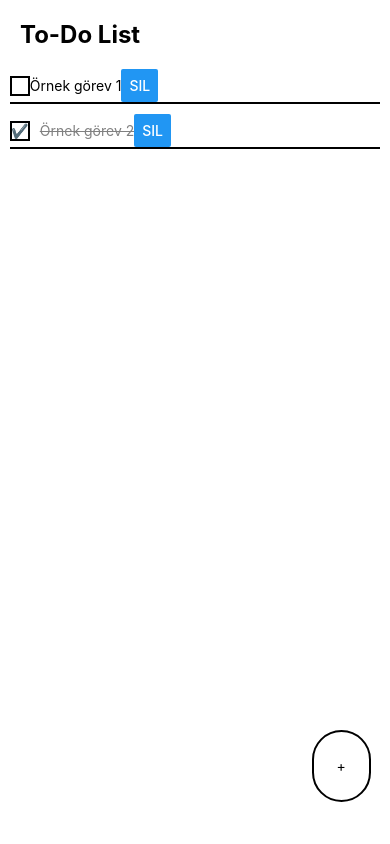
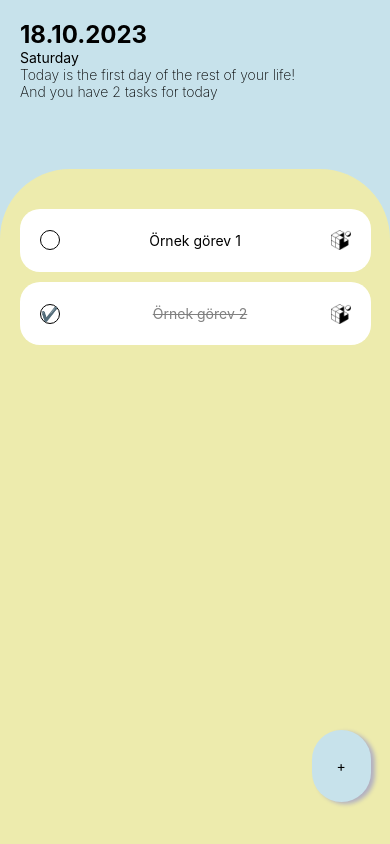
Before and after one commit to umutlaguler/toDoTs, a React Native app: screen / in a window 390 px wide. Built offline with nearby package versions, Linux system fonts and the light colour scheme.

Commit message:
mainPage designed

```diff
--- a/App.tsx
+++ b/App.tsx
@@ -1,11 +1,14 @@
 // App.tsx
 
 import React, { useState, useEffect } from 'react';
-import { StyleSheet, Text, View, TextInput, Button, FlatList, SafeAreaView, Modal, Alert, TouchableOpacity} from 'react-native';
+import { StyleSheet, Text, View, TextInput, Button, FlatList, SafeAreaView, Modal, Alert, TouchableOpacity, Image} from 'react-native';
 import { getAllTasks, addTask, deleteTask, toggleTaskCompletion, Task } from './src/database';
 import { PhoneHeight, PhoneWidth } from './src/constants/config';
 
 const TaskItem = ({ task, onDelete, onToggleCompletion }: { task: Task, onDelete: (taskId: number) => void, onToggleCompletion: (taskId: number) => void }) => {
+  const checkTaskLength = (text: string, maxLength: number) => {
+    return text.length > maxLength ? text.slice(0, maxLength) + '...' : text;
+  };
   return (
     <View style={styles.taskItem}>
       {/* <CheckBox value={task.completed} onValueChange={() => onToggleCompletion(task.id)} /> */}
@@ -14,10 +17,15 @@ const TaskItem = ({ task, onDelete, onToggleCompletion }: { task: Task, onDelete
         <Text>✔️</Text>:null
       }
       </TouchableOpacity>
-      <Text style={task.completed ? styles.completedText : null}>{task.content}</Text>
-      <Button
+      <Text style={task.completed ? styles.completedText : null}>{checkTaskLength(task.content, 18)}</Text>
+      <TouchableOpacity
           testID={`deleteButton-${task.id}`}
-      title="Sil" onPress={() => onDelete(task.id)} />
+          onPress={() => onDelete(task.id)}>
+          <Image
+            style={styles.dustLogo}
+            source={require('./assets/favicon.png')}
+          />
+      </TouchableOpacity>
     </View>
   );
 };
@@ -27,9 +35,16 @@ const App = () => {
   const [tasks, setTasks] = useState<Task[]>([]);
   const [newTask, setNewTask] = useState('');
   const [control, setControl] = useState(false)
+  const [day, setDay] = useState('');
+  const [month, setMonth] = useState('');
+  const [year, setYear] = useState('');
+  const [dayName, setDayName] = useState('')
+
+
   useEffect(() => {
     refreshTasks();
     setControl(!control)
+    formatDate();
   }, []);
 
   useEffect(() => {
@@ -71,10 +86,24 @@ const App = () => {
       <TaskItem task={item} onDelete={async () => await handleDeleteTask(item.id)} onToggleCompletion={ async () => await handleToggleCompletion(item.id)} />
     )
   }
-
+  const formatDate = () => {
+    const date = new Date();
+    setDay(date.getUTCDate().toString())
+    setMonth(date.getMonth().toString())
+    setYear(date.getFullYear().toString())
+    //to print days as a word
+    const days = ['Sunday', 'Monday', 'Tuesday', 'Wednesday', 'Thursday', 'Friday', 'Saturday'];
+    setDayName(days[date.getDay()])
+  }
   return (
     <SafeAreaView style={styles.container}>
-      <Text style={styles.header}>To-Do List</Text>
+      <View style = {styles.topContainer}>
+        <Text style={styles.header}>{day}.{month}.{year}</Text>
+        <Text style = {styles.dayName}>{dayName}</Text>
+        <Text style = {styles.motivationTxt}>Today is the first day of the rest of your life!</Text>
+        <Text style = {styles.motivationTxt}>And you have {tasks.length} tasks for today</Text>
+
+      </View>
       <Modal
         animationType="slide"
         visible={modalVisible}
@@ -92,6 +121,7 @@ const App = () => {
             <TouchableOpacity  style = {styles.addBtn} onPress={() => handleAddTask()}><Text style = {styles.addTxt}>Ekle</Text></TouchableOpacity>
           </View>
       </Modal>
+      <View style = {styles.renderMainContainer}>
         <FlatList
           data={tasks}
           keyExtractor={(item) => item?.id?.toString()}
@@ -105,6 +135,9 @@ const App = () => {
           style = {styles.plusBtn}>
             <Text>+</Text>
         </TouchableOpacity>
+      </View>
+
+
     </SafeAreaView>
   );
 };
@@ -112,21 +145,35 @@ const App = () => {
 const styles = StyleSheet.create({
   container: {
     flex: 1,
-    padding: 20,
-    backgroundColor: '#fff',
+    backgroundColor: '#c7e2eb',
+  },
+  topContainer: {
+    height: PhoneHeight * 0.2,
+    backgroundColor:'#c7e2eb'
   },
   header: {
     fontSize: 24,
     fontWeight: 'bold',
-    margin: 20,
+    marginTop: 20,
+    marginLeft: 20
   },
-
+  dayName:{
+    marginLeft: 20,
+  },
+  motivationTxt: {
+    fontWeight:'200',
+    marginLeft: 20,
+  },
   taskItem: {
+    paddingHorizontal: 20,
     flexDirection: 'row',
     alignItems: 'center',
+    justifyContent:'space-between',
     marginBottom: 10,
-    borderBottomWidth: 2,
-    width: PhoneWidth * 0.95,
+    width: '90%',
+    height: PhoneHeight * 0.075,
+    backgroundColor: 'white',
+    borderRadius: 20,
     alignSelf:'center'
   },
   completedText: {
@@ -134,8 +181,16 @@ const styles = StyleSheet.create({
     color: 'gray',
     marginLeft: 10,
   },
+  renderMainContainer: {
+    height: PhoneHeight * 0.8,
+    backgroundColor: '#edebad',
+    borderTopLeftRadius: 70,
+    borderTopRightRadius: 70,
+    paddingTop: 40,
+
+  },
   plusBtn: {
-    borderWidth:2,
+    borderWidth:0,
     width: PhoneWidth * 0.15,
     height: PhoneHeight * 0.085,
     borderRadius: PhoneWidth * 0.15,
@@ -143,7 +198,15 @@ const styles = StyleSheet.create({
     marginRight: PhoneWidth * 0.05,
     marginBottom: PhoneHeight * 0.05,
     alignItems: 'center',
-    justifyContent: 'center'
+    justifyContent: 'center',
+    backgroundColor:'#c7e2eb',
+    shadowColor: 'blue',
+    shadowOffset: {
+      width: 4,
+      height: 2,
+    },
+    shadowOpacity: 0.25,
+    shadowRadius: 4,
   },
   modalView: {
     justifyContent:'center',
@@ -188,9 +251,14 @@ const styles = StyleSheet.create({
   checkboxBtn: {
     width: 20,
     height: 20,
-    borderWidth:2,
+    borderWidth: 1,
+    borderRadius: 100,
     alignItems:'center',
     justifyContent:'center',
+  },
+  dustLogo: {
+    width: 20,
+    height: 20
   }
 });
 
```
Lines whose indentation alone changed are shown as unchanged.
